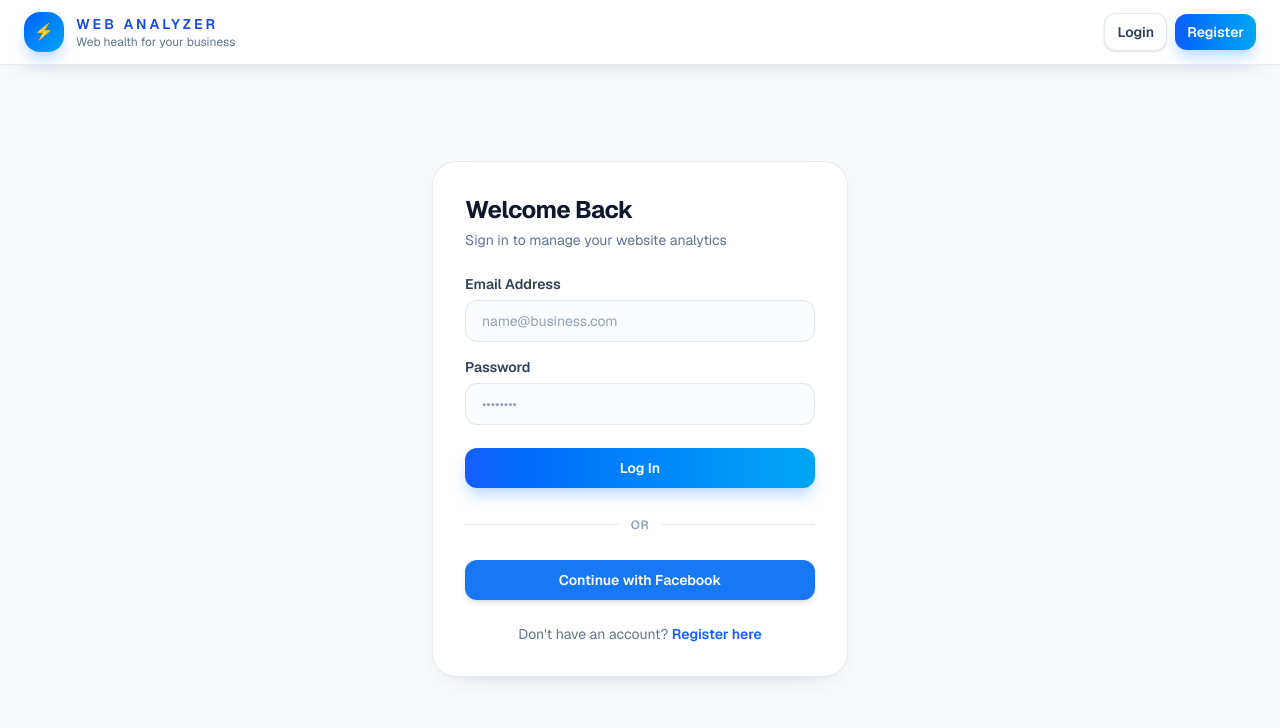
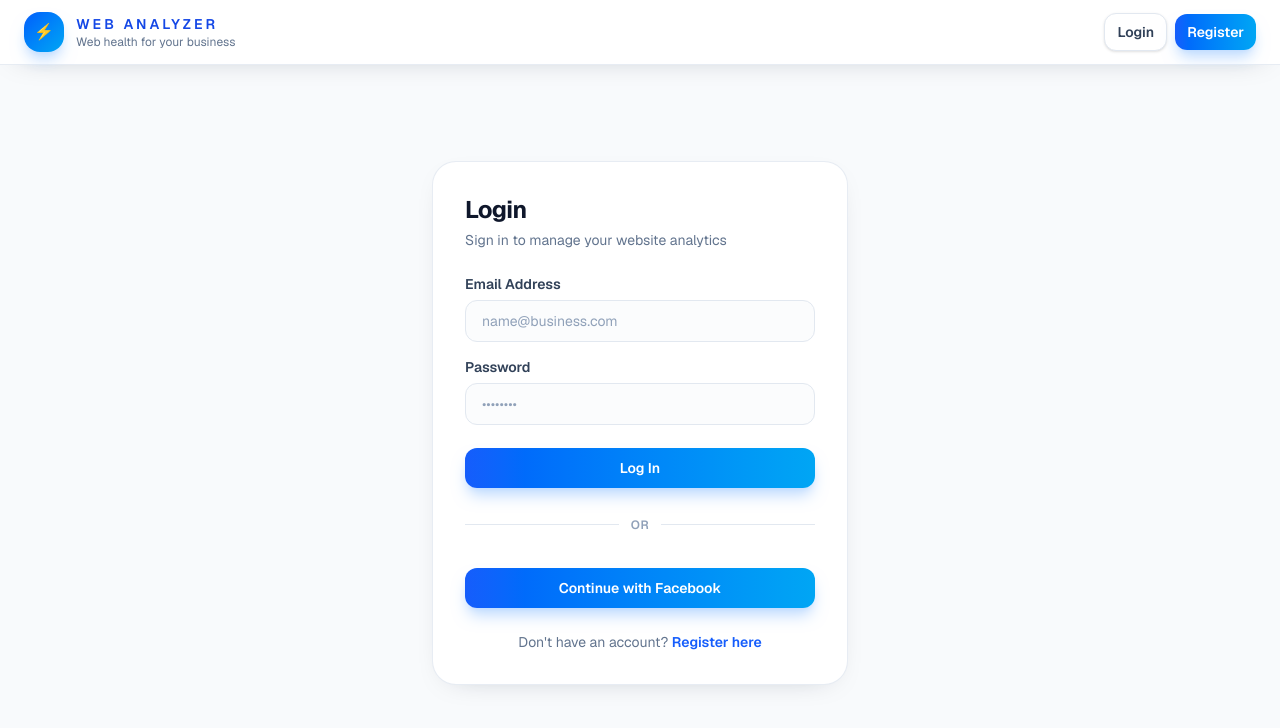
Before and after one commit to gabrieldragoscalin-hash/web_analyzer, a Next.js app in the folder frontend/: page /login in a window 1280 px wide. Shown: the top 728 px of the page. Built offline with nearby package versions, Linux system fonts and the light colour scheme; no server answers.

Commit message:
homepage redesign and buttons rework

```diff
--- a/frontend/src/app/login/page.tsx
+++ b/frontend/src/app/login/page.tsx
@@ -16,7 +16,7 @@ export default async function LoginPage({
             <div className="mx-auto max-w-md px-4 py-16 sm:py-24">
                 <div className="rounded-3xl border border-slate-200/80 bg-white p-6 sm:p-8 shadow-[0_8px_30px_-20px_rgba(15,23,42,0.35)]">
                     <div className="mb-6">
-                        <h2 className="text-2xl font-bold tracking-tight text-slate-900">Welcome Back</h2>
+                        <h2 className="text-2xl font-bold tracking-tight text-slate-900">Login</h2>
                         <p className="mt-1 text-sm text-slate-500">Sign in to manage your website analytics</p>
                     </div>
 
@@ -73,7 +73,7 @@ export default async function LoginPage({
                     <form action={loginWithFacebook} style={{ display: 'flex', flexDirection: 'column' }}>
                         <button
                             type="submit"
-                            className="rounded-xl bg-[#1877F2] px-4 py-2.5 text-sm font-semibold text-white shadow-md hover:bg-[#166FE5] transition-colors flex items-center justify-center gap-2"
+                            className="mt-2 rounded-xl bg-gradient-to-r from-blue-600 to-sky-500 px-4 py-2.5 text-sm font-semibold text-white shadow-lg shadow-blue-200 transition-colors hover:from-blue-700 hover:to-sky-600"
                         >
                             Continue with Facebook
                         </button>
--- a/frontend/src/app/register/page.tsx
+++ b/frontend/src/app/register/page.tsx
@@ -80,7 +80,7 @@ export default async function RegisterPage({
                     <form action={loginWithFacebook} style={{ display: 'flex', flexDirection: 'column' }}>
                         <button
                             type="submit"
-                            className="rounded-xl bg-[#1877F2] px-4 py-2.5 text-sm font-semibold text-white shadow-md hover:bg-[#166FE5] transition-colors flex items-center justify-center gap-2"
+                            className="mt-2 rounded-xl bg-gradient-to-r from-blue-600 to-sky-500 px-4 py-2.5 text-sm font-semibold text-white shadow-lg shadow-blue-200 transition-colors hover:from-blue-700 hover:to-sky-600"
                         >
                             Continue with Facebook
                         </button>
--- a/frontend/src/components/InfoSections.tsx
+++ b/frontend/src/components/InfoSections.tsx
@@ -4,7 +4,6 @@ export default function InfoSections() {
             <section className="bg-slate-950 text-white py-20 px-4 relative overflow-hidden">
                 <div className="absolute inset-0 -z-10 opacity-40" style={{ backgroundImage: 'radial-gradient(circle at top, rgba(56,189,248,0.12), transparent 30%), radial-gradient(circle at right, rgba(129,140,248,0.12), transparent 25%)' }} />
                 <div className="max-w-4xl mx-auto text-center">
-                    <p className="text-xs font-semibold uppercase tracking-[0.25em] text-sky-300">Why teams use it</p>
                     <h2 className="text-3xl md:text-4xl font-bold mb-3">Turn website friction into revenue-ready clarity</h2>
                     <p className="text-slate-300 text-sm md:text-base mb-10 max-w-2xl mx-auto">A few visible improvements can instantly increase trust, clarity, and conversion on your homepage.</p>
                     <div className="grid md:grid-cols-3 gap-8">
@@ -28,11 +27,6 @@ export default function InfoSections() {
             </section>
 
             <section className="py-20 px-4 max-w-6xl mx-auto text-center">
-                <div className="mb-10 rounded-[28px] border border-slate-200 bg-gradient-to-r from-white via-slate-50 to-white p-6 shadow-[0_18px_35px_-25px_rgba(15,23,42,0.35)]">
-                    <p className="text-xs font-semibold uppercase tracking-[0.25em] text-blue-700">Why this feels premium</p>
-                    <h2 className="mt-2 text-3xl font-bold text-slate-900">A sharper product story, not just a checklist.</h2>
-                    <p className="mx-auto mt-3 max-w-3xl text-sm text-slate-600 md:text-base">Clear diagnostics, confident recommendations, and polished presentation make the experience feel like a real SaaS product.</p>
-                </div>
                 <h2 className="text-3xl md:text-4xl font-bold mb-3">How it works</h2>
                 <p className="text-slate-500 text-sm md:text-base mb-10 max-w-2xl mx-auto">A simple 3-step flow that turns a rough homepage into a clearer sales page.</p>
                 <div className="grid md:grid-cols-3 gap-8">
```
